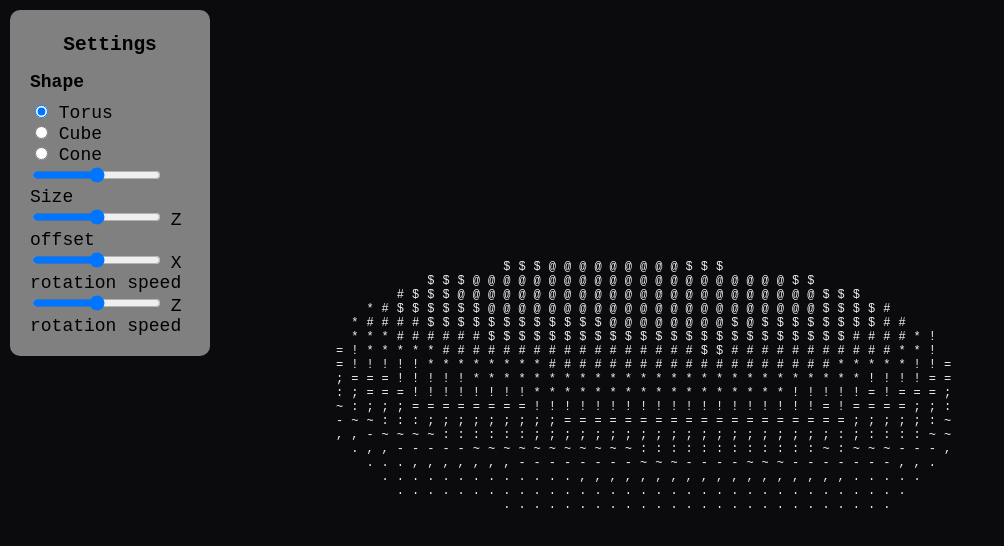
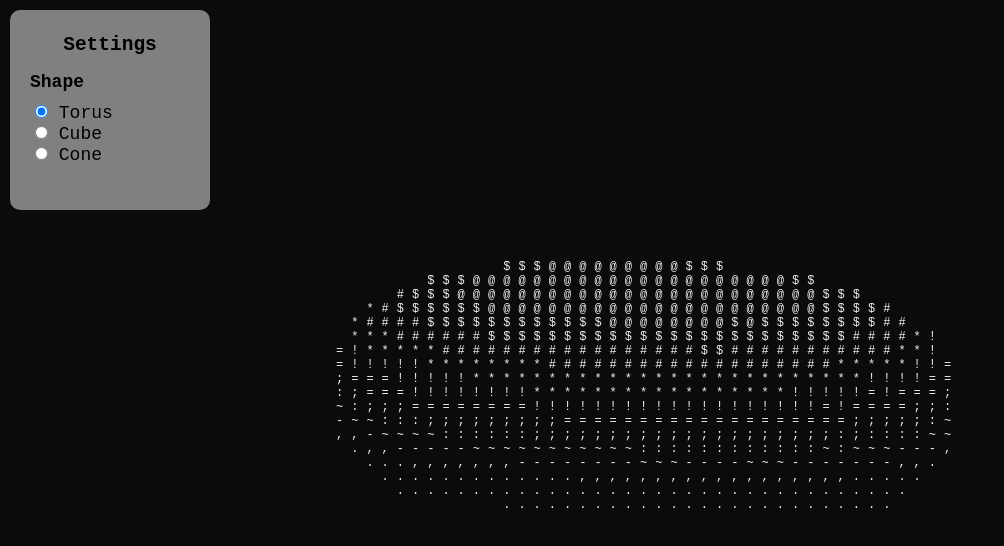
Before and after one commit to Elib27/ASCII-donut-javascript, a plain HTML site: page index.html in a window 1280 px wide. Shown: the whole page, without its empty margins (0-1004 px from the left). Drawn offline with Linux system fonts and the light colour scheme.

Commit message:
add settings

```diff
--- a/index.html
+++ b/index.html
@@ -27,22 +27,6 @@
           <input name="shape" type="radio" value="cone" id="cone">
           <label for="cone">Cone</label>
         </div>
-        <div>
-          <input name="size" type="range" min="0" max="100" id="size">
-          <label for="size">Size</label>
-        </div>
-        <div>
-          <input name="zoffset" type="range" min="0" max="10" id="zoffset">
-          <label for="zoffset">Z offset</label>
-        </div>
-        <div>
-          <input name="xrotation" type="range" min="0" max="100" id="xrotation">
-          <label for="xrotation">X rotation speed</label>
-        </div>
-        <div>
-          <input name="zrotation" type="range" min="0" max="100" id="zrotation">
-          <label for="zrotation">Z rotation speed</label>
-        </div>
       </div>
     </div>
     <div id="render-div"></div>
--- a/style.css
+++ b/style.css
@@ -24,6 +24,7 @@ body {
 
 #settings-panel {
   box-sizing: border-box;
+  height: 200px;
   width: 200px;
   padding: 20px;
   background-color: gray;
```
